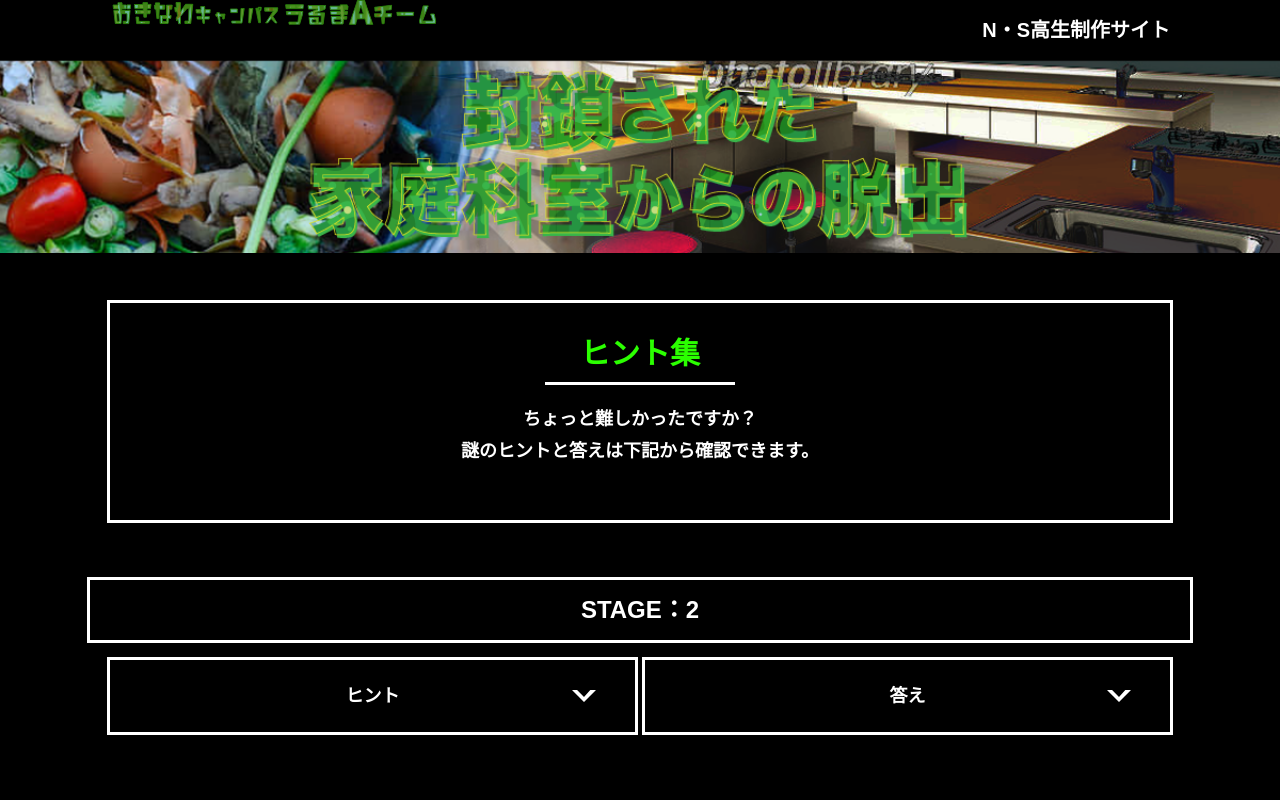
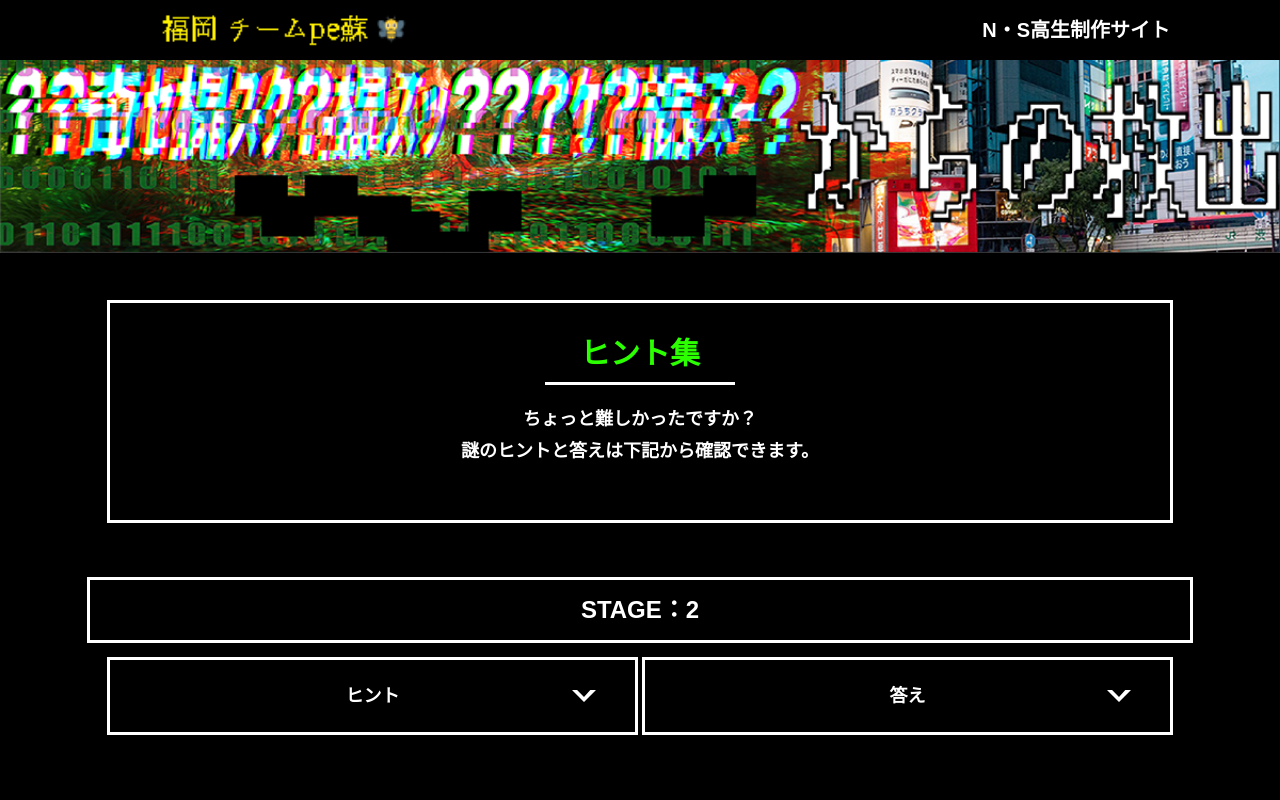
Before and after one commit to Karubonn919/beta-fukuoka-peso8, a plain HTML site: page hint2.html in a window 1280 px wide. Shown: the top 800 px of the page. Drawn offline with Linux system fonts and the light colour scheme.

Commit message:
Update hint2.html

```diff
--- a/hint2.html
+++ b/hint2.html
@@ -4,7 +4,7 @@
   <meta charset="UTF-8">
   <meta http-equiv="X-UA-Compatible" content="IE=edge">
   <meta name="viewport" content="width=device-width, initial-scale=1.0">
-  <title>ヒント │ 封鎖された家庭科室からの脱出 │ Project N</title>
+  <title>ヒント │ ?奇ｾ橸ｽｸ?橸ｽｯ???ｹ?橸ｽｰ?からの救出 │ Project N</title>
   <link rel="stylesheet" href="assets/css/normalize.css">
   <link rel="stylesheet" href="assets/css/style.css">
 </head>
@@ -17,13 +17,13 @@
   </svg>
   <header class="header">
     <div class="container">
-      <div class="header__logo"><img src="assets/images/logo.svg" alt="チームロゴ"></div>
+      <div class="header__logo"><img src="assets/images/temelogo.png" alt="チームロゴ"></div>
       <div class="header__name">N・S高生制作サイト</div>
     </div>
   </header>
   <main class="main hint-page">
     <!-- タイトルエリア　ここから -->
-    <h1 class="main-title"><img src="assets/images/main-image.png" alt="封鎖された家庭科室からの脱出"></h1>
+    <h1 class="main-title"><img src="assets/images/hedder.png" alt="脱出"></h1>
     <!-- タイトルエリア　ここまで -->
     <section class="section">
       <div class="container">
```
